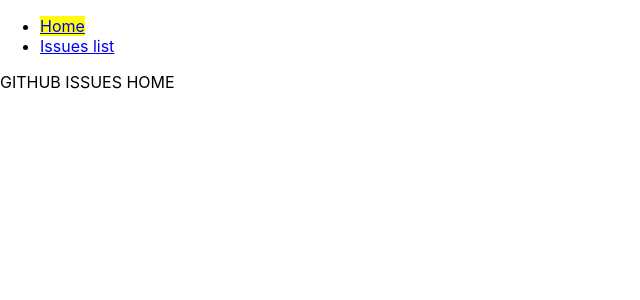
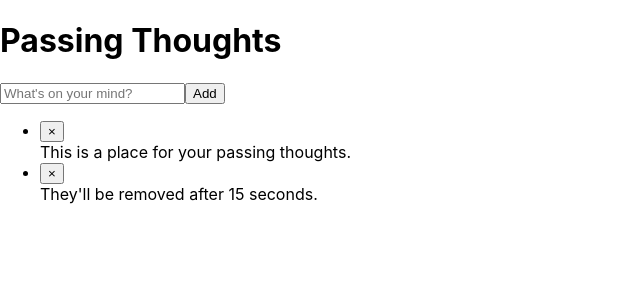
Before and after one commit to Thorn5/Nuria-React, a React (Create React App) app: page / in a window 1280 px wide. Shown: the top 300 px of the page, without its empty margins (0-640 px from the left). Built offline with nearby package versions, Linux system fonts and the light colour scheme.

Commit message:
adding code

```diff
--- a/src/App.js
+++ b/src/App.js
@@ -1,25 +1,42 @@
-import './App.css';
-import { Route, Routes } from 'react-router-dom';
-import Home from './views/Home';
-import Navbar from './elements/Navbar';
-import IssuesList from './views/Issues';
-import IssueDetail from './views/IssueDetail';
+import React, { useState } from 'react';
+import { AddThoughtForm } from './components/AddThoughtForm';
+import { Thought } from './components/Thought';
+import { generateId, getNewExpirationTime } from './components/utilities';
 
 function App() {
+  const [thoughts, setThoughts] = useState([
+    {
+      id: generateId(),
+      text: 'This is a place for your passing thoughts.',
+      expiresAt: getNewExpirationTime(),
+    },
+    {
+      id: generateId(),
+      text: "They'll be removed after 15 seconds.",
+      expiresAt: getNewExpirationTime(),
+    },
+  ]);
+
+  const addThought = (thought) => {
+    console.log('adding thought', thought);
+    setThoughts((thoughts) =>[thought, ...thoughts]);
+  }
 
   return (
-    <>
-        <Routes>
-          <Route path='/' element={<Navbar/>}>
-            <Route index element={<Home/>} />
-          </Route>
-          <Route path="/issues" element={<Navbar/>}>
-            <Route index element={<IssuesList />}/>
-            <Route path='issue/:id' element={<IssueDetail />}/>
-          </Route>
-        </Routes>
-    </>
+    <div className="App">
+      <header>
+        <h1>Passing Thoughts</h1>
+      </header>
+      <main>
+        <AddThoughtForm addThought={addThought} />
+        <ul className="thoughts">
+          {thoughts.map((thought) => (
+            <Thought key={thought.id} thought={thought} />
+          ))}
+        </ul>
+      </main>
+    </div>
   );
 }
 
-export default App;
+export default App
--- /dev/null
+++ b/src/components/AddThoughtForm.js
@@ -0,0 +1,39 @@
+import React, { useState } from 'react';
+import { generateId, getNewExpirationTime } from './utilities';
+
+export function AddThoughtForm(props) {
+console.log(props, 'props');
+
+
+  const [text, setText] = useState("");
+
+  const handleTextChange = (event) => {
+    setText(event.target.value);
+  };
+
+
+  const handleSubmit = (event) => {
+    event.preventDefault();
+    console.log("hello submit");
+    const newThought = {
+      id: generateId(),
+      text: text,
+      expiresAt: getNewExpirationTime(),
+    };
+
+    props.addThought(newThought);
+   }
+
+  return (
+    <form className="AddThoughtForm"  onSubmit={handleSubmit} >
+      <input
+        type="text"
+        aria-label="What's on your mind?"
+        placeholder="What's on your mind?"
+        value={text}
+        onChange={handleTextChange}
+      />
+    <button type="submit" value="Add">Add</button>
+    </form>
+  );
+}
--- /dev/null
+++ b/src/components/Thought.js
@@ -0,0 +1,22 @@
+import React from 'react';
+
+export function Thought(props) {
+  const { thought, removeThought } = props;
+
+  const handleRemoveClick = () => {
+    removeThought(thought.id);
+  };
+
+  return (
+    <li className="Thought">
+      <button
+        aria-label="Remove thought"
+        className="remove-button"
+        onClick={handleRemoveClick}
+      >
+        &times;
+      </button>
+      <div className="text">{thought.text}</div>
+    </li>
+  );
+}
--- /dev/null
+++ b/src/components/utilities.js
@@ -0,0 +1,10 @@
+export function getNewExpirationTime() {
+    return Date.now() + 15 * 1000;
+  }
+
+  let nextId = 0;
+  export function generateId() {
+    const result = nextId;
+    nextId += 1;
+    return result;
+    }
```
